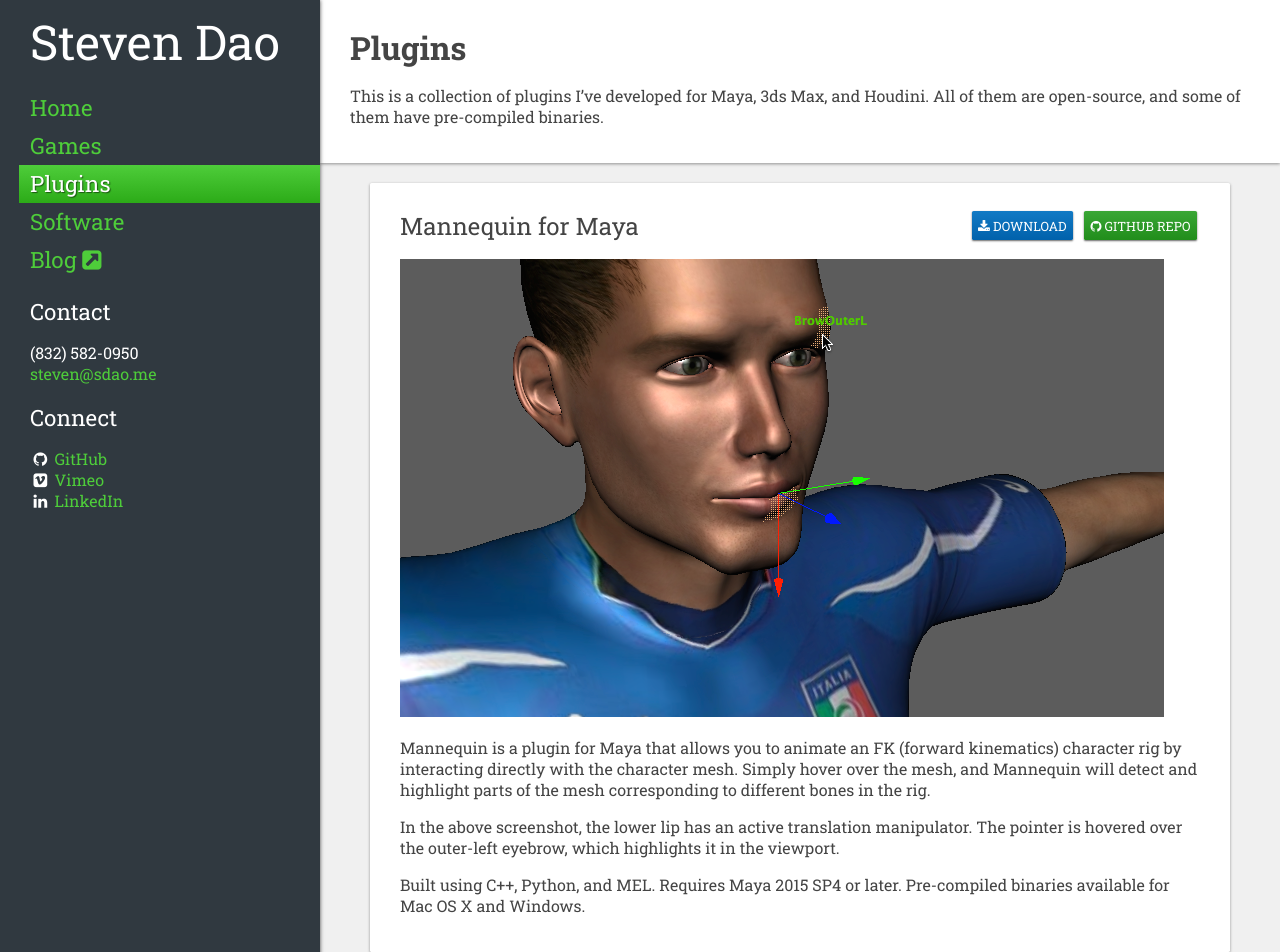
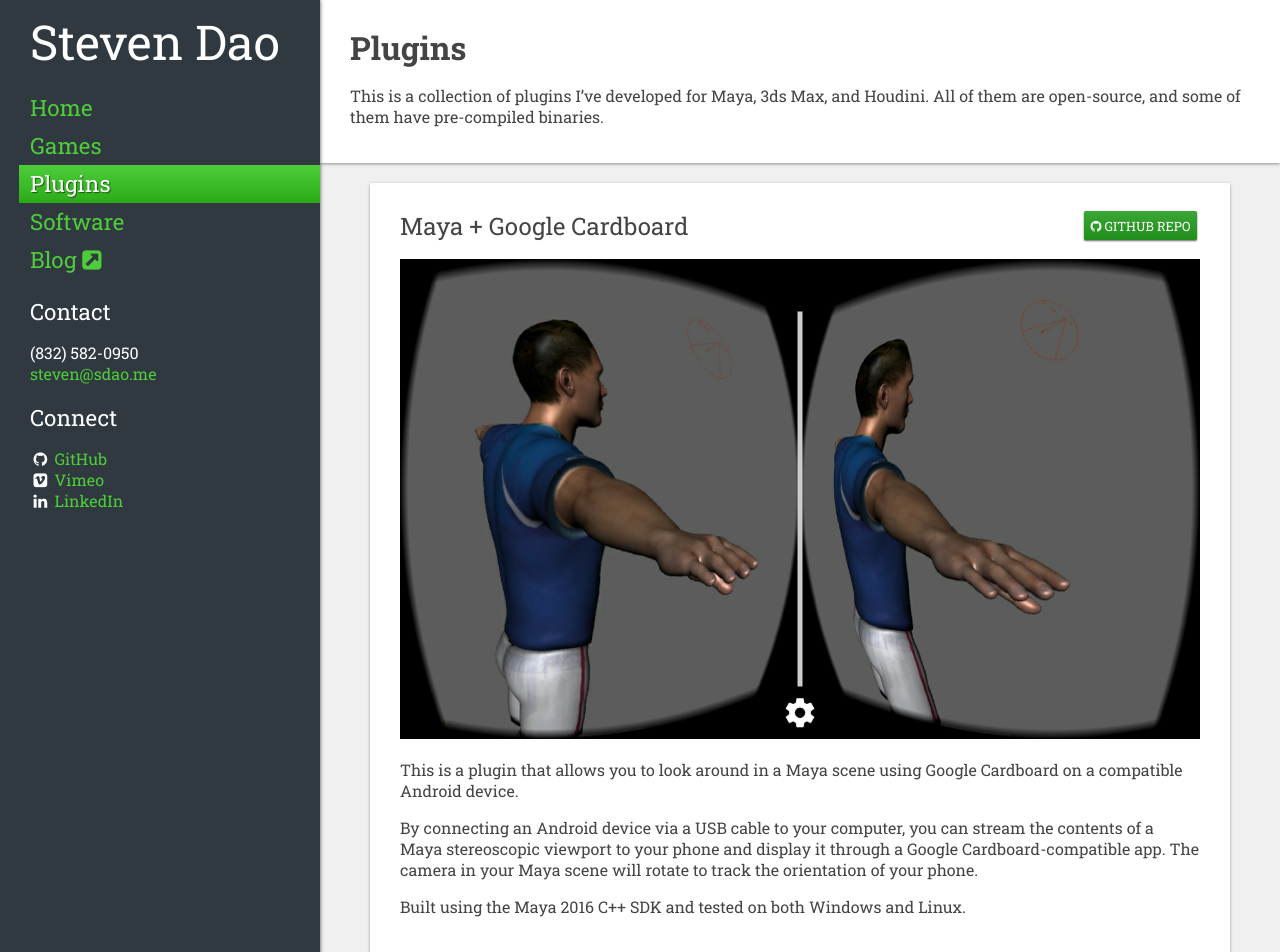
Before and after one commit to sdao/sdao.github.io, a Jekyll site: the page built from plugins.html, in a window 1280 px wide and 1400 px high. Shown: the top 952 px of the window. Built offline with Jekyll 4.4.1, drawn with Linux system fonts in a browser that asks for light colours; nearby versions of some CDN libraries; some of the changed text lies outside the part shown.

Commit message:
Add Cardboard plugin blurb

```diff
--- a/plugins.html
+++ b/plugins.html
@@ -10,20 +10,20 @@
     <p>This is a collection of plugins I&rsquo;ve developed for Maya, 3ds Max, and Houdini. All of them are open-source, and some of them have pre-compiled binaries.</p>
   </header>
 
-  <section id="mannequin">
+  <section id="mayacardboard">
     <article>
       <div class="flextitle">
-        <h2>Mannequin for Maya</h2>
+        <h2>Maya + Google Cardboard</h2>
         <div>
-          <a class="button download" href="https://github.com/sdao/mannequin/releases"><i class="fa fa-download"></i> Download</a><a class="button" href="https://github.com/sdao/mannequin"><i class="fa fa-github"></i> GitHub Repo</a>
+          <a class="button" href="https://github.com/sdao/MayaCardboard"><i class="fa fa-github"></i> GitHub Repo</a>
         </div>
       </div>
       <div class="reactive-container">
-        <img src="/images/mannequin_manipulators.png" alt="Mannequin manipulators in Maya">
+        <img src="/images/cardboard.png" alt="Maya viewport as seen through Google Cardboard">
       </div>
-      <p>Mannequin is a plugin for Maya that allows you to animate an FK (forward kinematics) character rig by interacting directly with the character mesh. Simply hover over the mesh, and Mannequin will detect and highlight parts of the mesh corresponding to different bones in the rig.</p>
-      <p>In the above screenshot, the lower lip has an active translation manipulator. The pointer is hovered over the outer-left eyebrow, which highlights it in the viewport.</p>
-      <p>Built using C++, Python, and MEL. Requires Maya 2015 SP4 or later. Pre-compiled binaries available for Mac OS X and Windows.</p>
+      <p>This is a plugin that allows you to look around in a Maya scene using Google Cardboard on a compatible Android device.</p>
+      <p>By connecting an Android device via a USB cable to your computer, you can stream the contents of a Maya stereoscopic viewport to your phone and display it through a Google Cardboard-compatible app. The camera in your Maya scene will rotate to track the orientation of your phone.</p>
+      <p>Built using the Maya 2016 C++ SDK and tested on both Windows and Linux.</p>
     </article>
   </section>
 
@@ -81,6 +81,23 @@
     </article>
   </section>
 
+  <section id="mannequin">
+    <article>
+      <div class="flextitle">
+        <h2>Mannequin for Maya</h2>
+        <div>
+          <a class="button download" href="https://github.com/sdao/mannequin/releases"><i class="fa fa-download"></i> Download</a><a class="button" href="https://github.com/sdao/mannequin"><i class="fa fa-github"></i> GitHub Repo</a>
+        </div>
+      </div>
+      <div class="reactive-container">
+        <img src="/images/mannequin_manipulators.png" alt="Mannequin manipulators in Maya">
+      </div>
+      <p>Mannequin is a plugin for Maya that allows you to animate an FK (forward kinematics) character rig by interacting directly with the character mesh. Simply hover over the mesh, and Mannequin will detect and highlight parts of the mesh corresponding to different bones in the rig.</p>
+      <p>In the above screenshot, the lower lip has an active translation manipulator. The pointer is hovered over the outer-left eyebrow, which highlights it in the viewport.</p>
+      <p>Built using C++, Python, and MEL. Requires Maya 2015 SP4 or later. Pre-compiled binaries available for Mac OS X and Windows.</p>
+    </article>
+  </section>
+
   <section id="mobuphone">
     <article>
       <div class="flextitle">
```
Also changed, not shown: images/cardboard.png (added).
